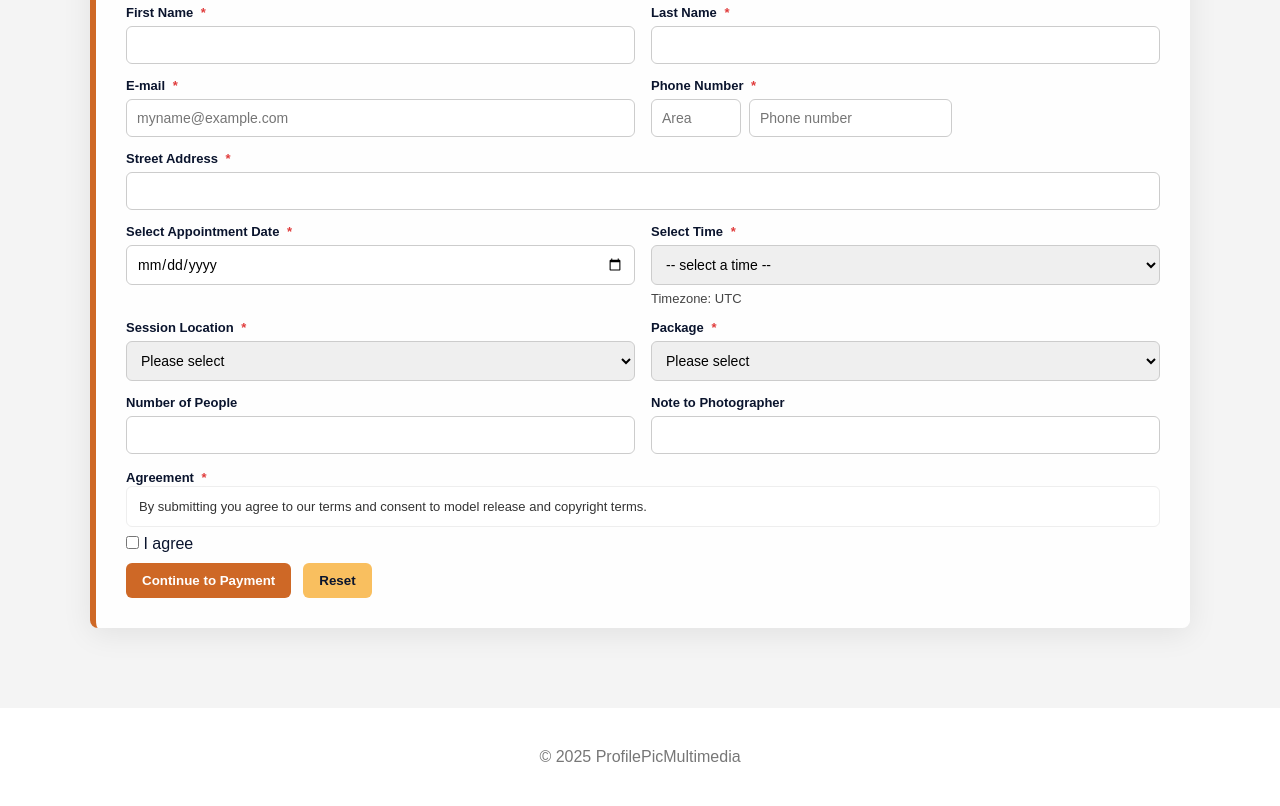
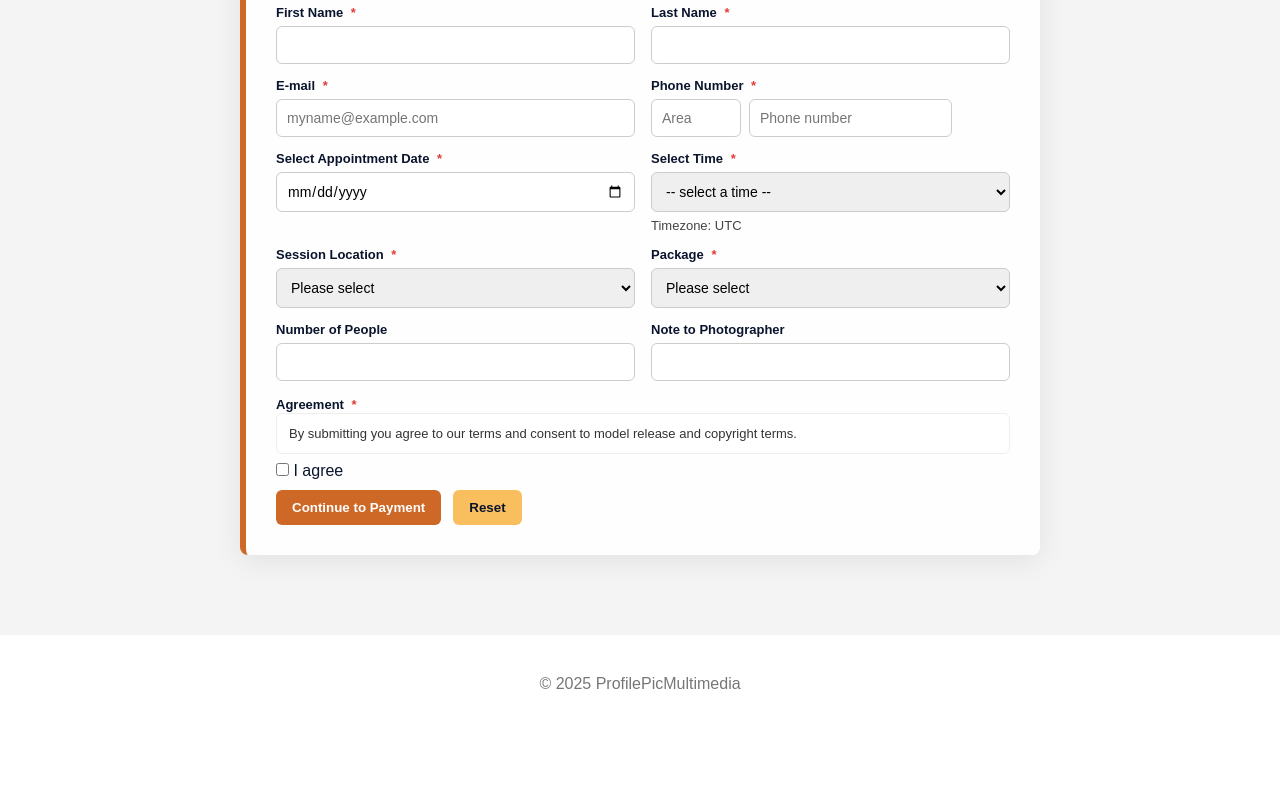
Before and after one commit to Ratseki/AEDI-Project, a website: page public/bookings.html in a window 1280 px wide. Shown: the part 217-1023 px from the top of the page. After the commit the page ends 950 px from the top, so only its background shows below. Drawn offline with Linux system fonts and the light colour scheme.

Commit message:
test update

```diff
--- a/public/bookings.html
+++ b/public/bookings.html
@@ -8,7 +8,7 @@
   <style>
     /* Local bookings styles (prefixed with bk- to avoid clashes) */
     .bk-page { padding: 140px 40px 80px; background: #f4f4f4; min-height: 100vh; color: #0A142D; }
-    .bk-container { max-width: 1100px; margin: 0 auto; background: rgba(255,255,255,0.95); border-left: 6px solid #CE6826; padding: 30px; border-radius: 8px; box-shadow: 0 6px 30px rgba(0,0,0,0.08);}
+    .bk-container { max-width: 800px; margin: 0 auto; background: rgba(255,255,255,0.95); border-left: 6px solid #CE6826; padding: 30px; border-radius: 8px; box-shadow: 0 6px 30px rgba(0,0,0,0.08);}
     .bk-title { font-size: 28px; font-weight:700; color:#0A142D; margin-bottom: 20px; letter-spacing: 1px;}
     .bk-row { display:flex; gap:16px; flex-wrap:wrap; margin-bottom:14px; }
     .bk-col { flex:1; min-width:200px; display:flex; flex-direction:column; }
@@ -69,13 +69,13 @@
           </div>
         </div>
 
-        <!-- Address (simple fields) -->
+        <!-- Address (simple fields) -
         <div class="bk-row">
           <div class="bk-col" style="flex: 2 1 100%;">
             <label class="bk-label">Street Address <span class="bk-required">*</span></label>
             <input id="address" class="bk-input" required />
           </div>
-        </div>
+        </div>->
 
         <!-- Date & Time + Timezone info -->
         <div class="bk-row">
```
